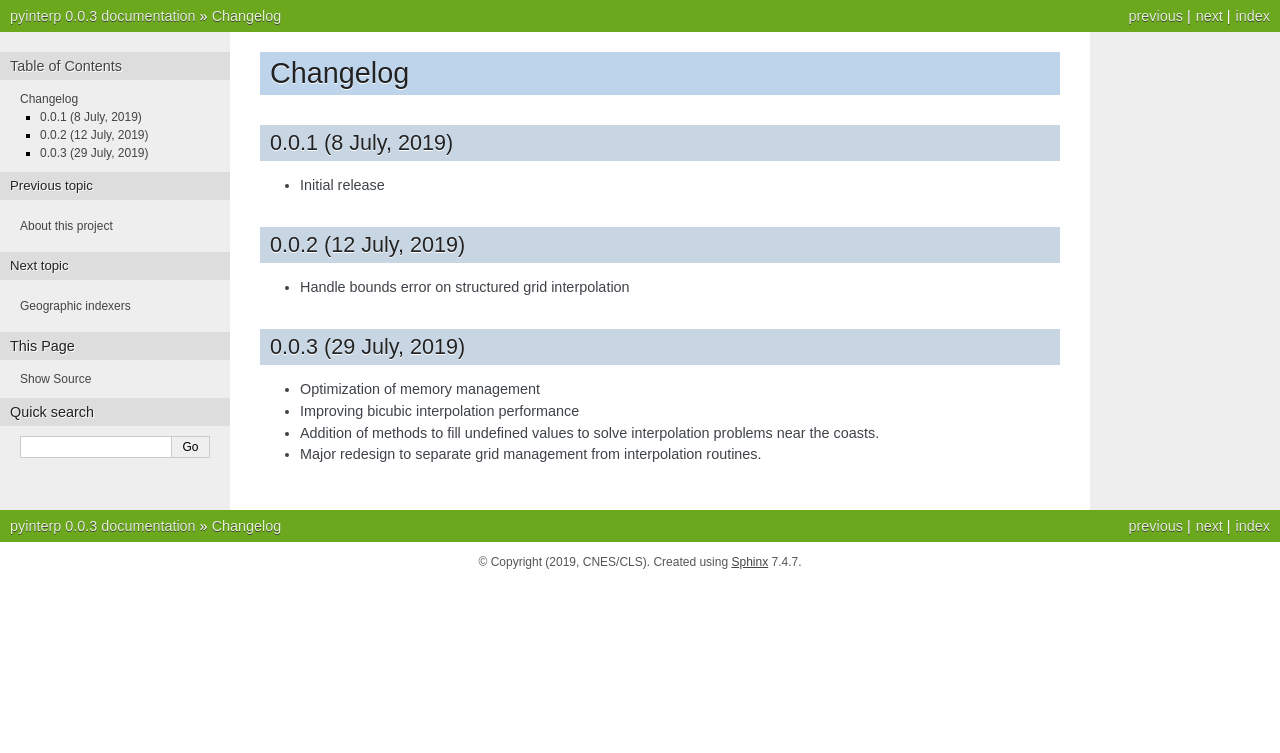
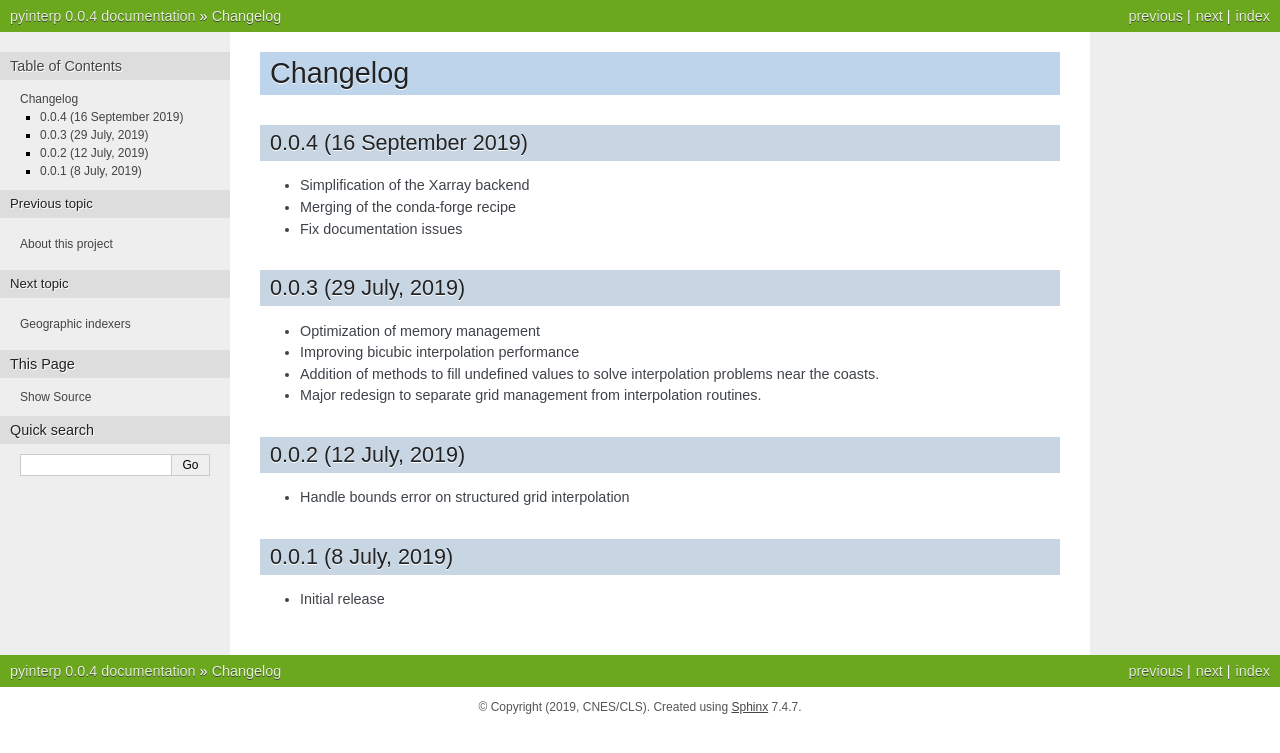
Before and after one commit to CNES/pangeo-pyinterp, a Sphinx documentation site: the page built from docs/source/changelog.rst, in a window 1280 px wide. Shown: the top 753 px of the page. Built offline with Sphinx 7.4.7, drawn with Linux system fonts in a browser that asks for light colours.

Commit message:
Prepare the new release.

```diff
--- a/docs/source/changelog.rst
+++ b/docs/source/changelog.rst
@@ -1,18 +1,24 @@
 Changelog
 #########
 
-0.0.1 (8 July, 2019)
-------------------------
-* Initial release
-
-0.0.2 (12 July, 2019)
-------------------------
-* Handle bounds error on structured grid interpolation
+0.0.4 (16 September 2019)
+-------------------------
+* Simplification of the Xarray backend
+* Merging of the conda-forge recipe
+* Fix documentation issues
 
 0.0.3 (29 July, 2019)
-------------------------
+---------------------
 * Optimization of memory management
 * Improving bicubic interpolation performance
 * Addition of methods to fill undefined values to solve interpolation problems
   near the coasts.
 * Major redesign to separate grid management from interpolation routines.
+
+0.0.2 (12 July, 2019)
+---------------------
+* Handle bounds error on structured grid interpolation
+
+0.0.1 (8 July, 2019)
+--------------------
+* Initial release
--- a/docs/source/conf.py
+++ b/docs/source/conf.py
@@ -17,9 +17,9 @@ copyright = '(2019, CNES/CLS)'
 author = 'CNES/CLS'
 
 # The short X.Y version
-version = '0.0.3'
+version = '0.0.4'
 # The full version, including alpha/beta/rc tags
-release = '0.0.3'
+release = '0.0.4'
 
 # -- General configuration ---------------------------------------------------
 
--- a/src/pyinterp/version.py
+++ b/src/pyinterp/version.py
@@ -6,8 +6,7 @@ Get software version information
 
 def release(full: bool = False) -> str:
     """Returns the software version number"""
-    # cd4701c9d31dd51b7d28e0a3dfcdd060bb46607c
-    result = "0.0.3"
+    result = "0.0.4"
     if full:
-        result += " (29 July 2019)"
+        result += " (16 September 2019)"
     return result
```
Also changed, not shown: 1 other file.
